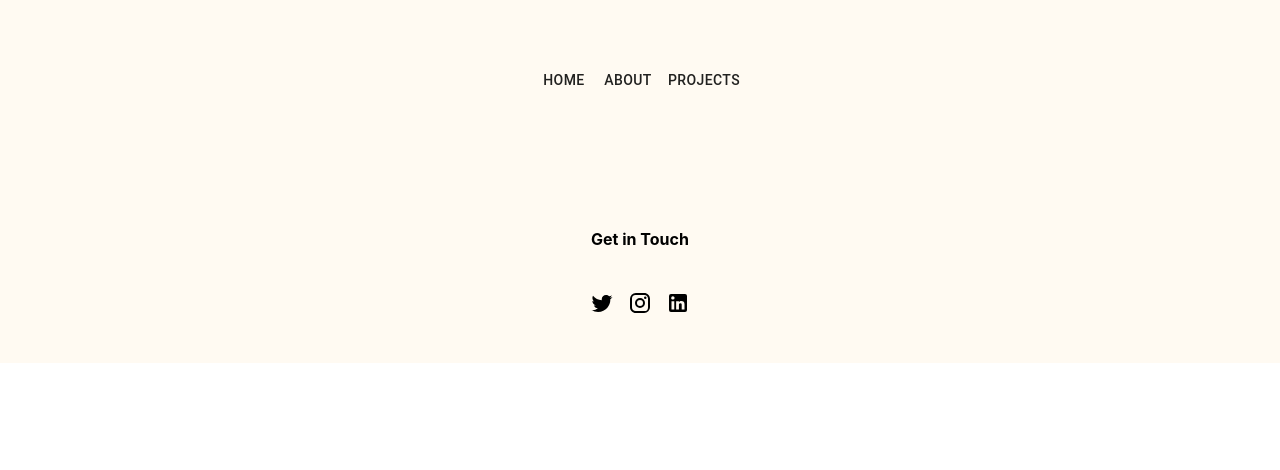
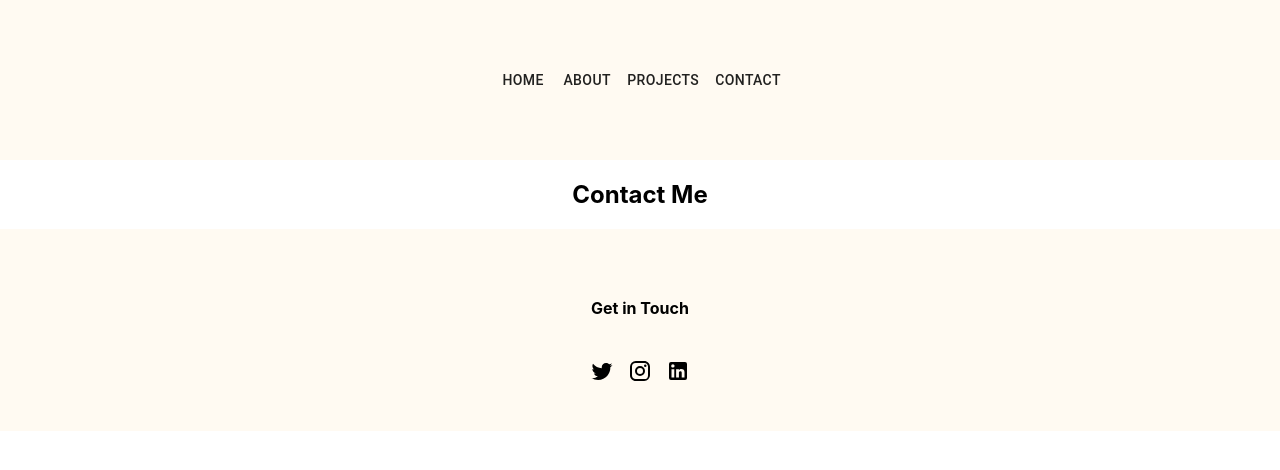
Before and after one commit to mqchua/portfolio_site, a React (Create React App) app: page /contact in a window 1280 px wide. Shown: the top 470 px of the page. Built offline with nearby package versions, Linux system fonts and the light colour scheme.

Commit message:
added contact page

```diff
--- a/src/App.js
+++ b/src/App.js
@@ -13,6 +13,7 @@ import { Grid, Container, Paper, Slide, Divider} from '@material-ui/core';
 import HomePage from './components/HomePage';
 import AboutPage from './components/AboutPage';
 import ProjectsPage from './components/ProjectsPage';
+import ContactPage from './components/ContactPage';
 import Footer from './components/Footer';
 
 const useStyles = makeStyles(theme => ({
@@ -49,6 +50,7 @@ export default function App() {
                   <Button component={Link} to="/">Home</Button>
                   <Button component={Link} to="/about">About</Button>
                   <Button component={Link} to="/projects">Projects</Button>
+                  <Button component={Link} to="/contact">Contact</Button>
                 </Grid>
             </Toolbar>
           </div>
@@ -58,6 +60,7 @@ export default function App() {
           <Route exact path='/' component={HomePage} />
           <Route path='/about' component={AboutPage} />
           <Route path='/projects' component={ProjectsPage} />
+          <Route path='/contact' component={ContactPage} />
         </Switch>
 
       </Router>
--- /dev/null
+++ b/src/components/ContactPage.js
@@ -0,0 +1,10 @@
+import React, { Component } from 'react';
+
+export default function ContactPage()  {
+
+    return (
+        <div>
+          <h2>Contact Me</h2>
+        </div>
+    );
+}
```
